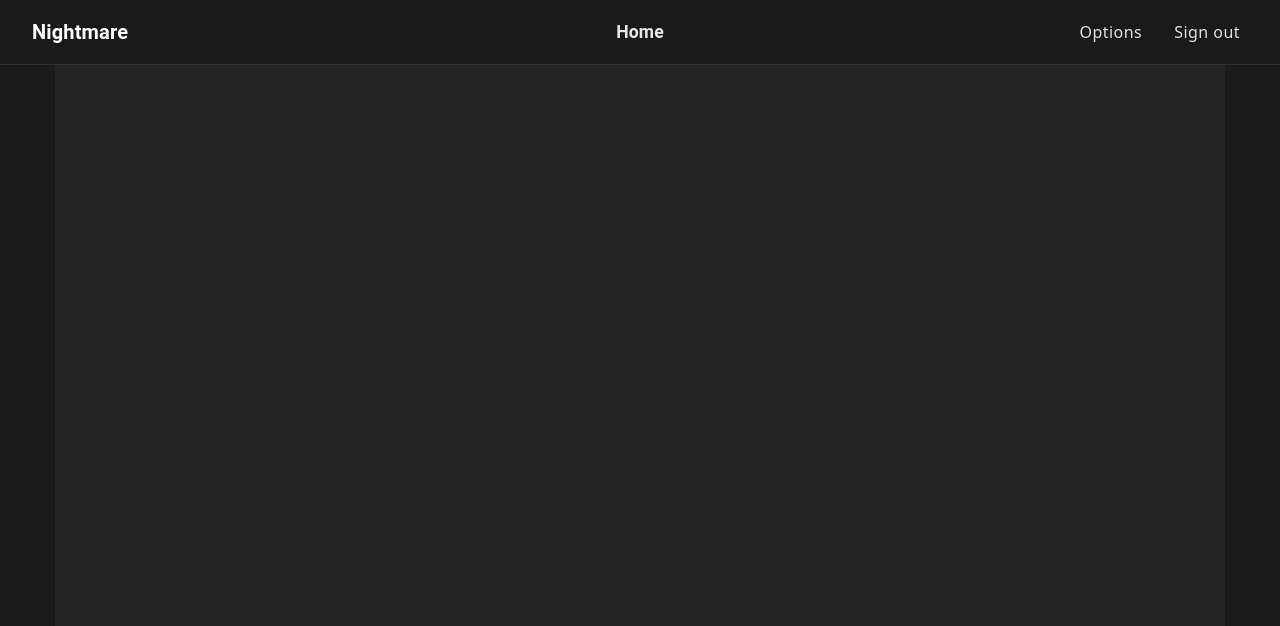
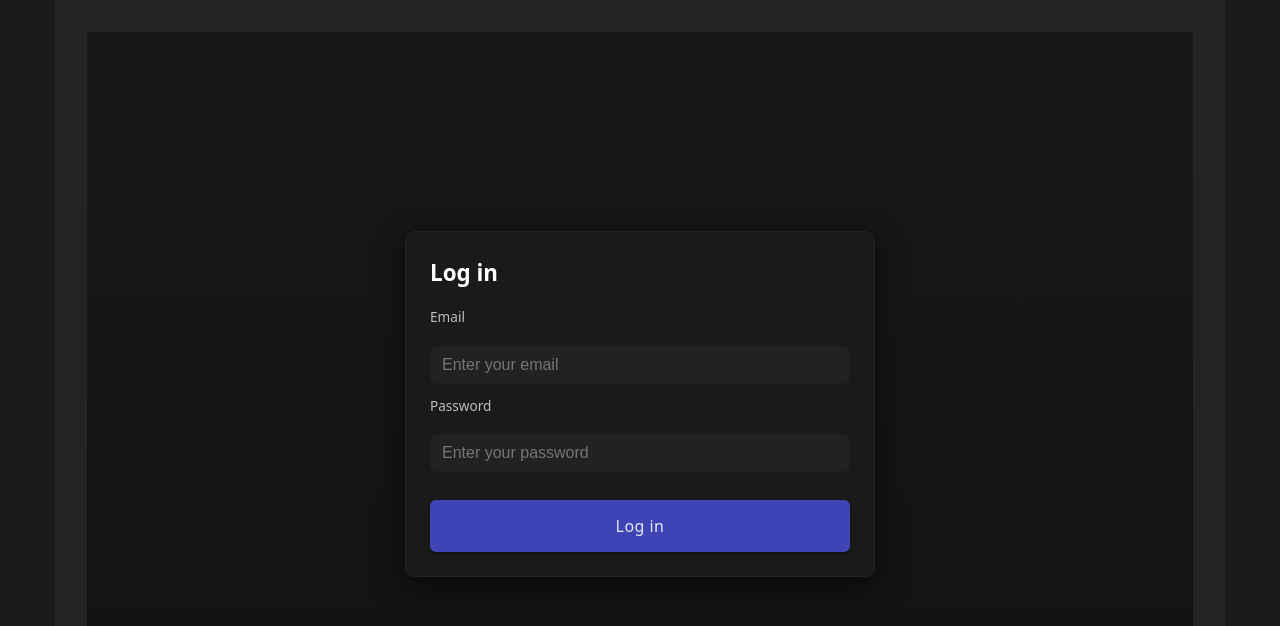
Before and after one commit to KarolisPetrovskis/Nightmare, a React (Vite) app in the folder frontend/: page /login in a window 1280 px wide. Shown: the top 626 px of the page. Built offline with nearby package versions, Linux system fonts and the light colour scheme; no server answers.

Commit message:
added basic login

```diff
--- a/frontend/src/App.tsx
+++ b/frontend/src/App.tsx
@@ -1,5 +1,5 @@
 import { useEffect, useState } from 'react';
-import { Routes, Route } from 'react-router-dom'
+import { Routes, Route, useLocation } from 'react-router-dom';
 import Navbar from './components/Navbar/Navbar';
 import Home from './pages/Home'
 import Forecast from './pages/Forecast'
@@ -9,6 +9,7 @@ import ServiceManagement from './pages/ServiceManagement/ServiceManagement';
 import ScheduleManagement from './pages/ScheduleManagement/ScheduleManagement';
 import CurrentScheduleManagement from './pages/CurrentScheduleManagement/CurrentScheduleManagement';
 import DishSelection from './pages/OrderManagement/DishSelection/DishSelection';
+import Login from './pages/Login/Login';
 
 export interface WeatherForecast {
   date: string;
@@ -17,6 +18,7 @@ export interface WeatherForecast {
 }
 
 export default function App() {
+  const location = useLocation();
   const [_data, setData] = useState<WeatherForecast[]>([]);
 
   useEffect(() => {
@@ -29,7 +31,7 @@ export default function App() {
   return (
     <>
       <div className="root-container">
-        <Navbar />
+        {location.pathname !== '/login' && <Navbar />}
         <div className="content-wrapper">
           <div className="side-container" />
           <main className="page-container">
@@ -42,6 +44,7 @@ export default function App() {
               <Route path="/service-management" element={<ServiceManagement />} />
               <Route path="/schedule-management" element={<ScheduleManagement />} />
               <Route path="/current-schedule-management/:date" element={<CurrentScheduleManagement />} />
+              <Route path="/login" element={<Login />} />
             </Routes>
           </main>
           <div className="side-container" />
--- a/frontend/src/components/NavBar/Navbar.tsx
+++ b/frontend/src/components/NavBar/Navbar.tsx
@@ -12,9 +12,7 @@ const links = [
 export default function Navbar() {
   const location = useLocation();
 
-  // Get current page name from route
   const getCurrentPageTitle = () => {
-    // Check for current-schedule-management route (dynamic route with date parameter)
     if (location.pathname.startsWith('/current-schedule-management/')) {
       return 'Current Schedule Management';
     }
--- /dev/null
+++ b/frontend/src/pages/Login/Login.css
@@ -0,0 +1,71 @@
+/* dark-themed centered login card matching app style */
+
+.login-root {
+  display: flex;
+  align-items: center;
+  justify-content: center;
+  height: 87vh; /* leave room if appbar present */
+  padding: 24px;
+  background: linear-gradient(180deg, #181818 0%, #121212 100%);
+  color: rgba(255,255,255,0.9);
+}
+
+.login-card {
+  width: 420px;
+  max-width: 100%;
+  background-color: #1a1a1a;
+  border: 1px solid rgba(255,255,255,0.04);
+  padding: 24px;
+  border-radius: 10px;
+  box-shadow: 0 8px 30px rgba(0,0,0,0.6);
+}
+
+.login-title {
+  margin: 0 0 18px 0;
+  font-size: 1.4rem;
+  font-weight: 600;
+  color: #fff;
+}
+
+.login-form {
+  display: flex;
+  flex-direction: column;
+  gap: 12px;
+}
+
+.field-label {
+  font-size: 0.85rem;
+  color: #bdbdbd;
+  margin-bottom: 6px;
+}
+
+.login-input {
+  padding: 10px 12px;
+  border-radius: 8px;
+  border: none;
+  background-color: #222;
+  color: white;
+  font-size: 1rem;
+}
+
+.login-input:focus {
+  outline: none;
+  background-color: #262626;
+  box-shadow: 0 0 0 2px rgba(100,108,255,0.12);
+}
+
+/* Provide size/spacing so shared button classes look correct here */
+.login-button {
+  width: 100%;
+  padding: 14px;
+  border-radius: 8px;
+  font-size: 1.1rem;
+  font-weight: 600;
+  text-transform: none !important;
+}
+
+/* keep material disabled style fallback */
+.login-button.Mui-disabled {
+  background-color: #2f2f2f !important;
+  color: #777 !important;
+}
--- /dev/null
+++ b/frontend/src/pages/Login/Login.tsx
@@ -0,0 +1,91 @@
+import React, { useState } from 'react';
+import { useNavigate } from 'react-router-dom';
+import Button from '@mui/material/Button';
+import SnackbarNotification from '../../components/SnackBar/SnackNotification';
+import './Login.css';
+
+export default function Login() {
+  const navigate = useNavigate();
+
+  const [email, setEmail] = useState('');
+  const [password, setPassword] = useState('');
+  const [loading, setLoading] = useState(false);
+
+  const [snackbar, setSnackbar] = useState({
+    open: false,
+    message: '',
+    type: 'success' as 'success' | 'error' | 'warning' | 'info',
+  });
+
+  function validateEmail(e: string) {
+    return /^[^\s@]+@[^\s@]+\.[^\s@]+$/.test(e);
+  }
+
+  const handleSubmit = (ev?: React.FormEvent) => {
+    if (ev) ev.preventDefault();
+    if (!validateEmail(email)) {
+      setSnackbar({ open: true, message: 'Please enter a valid email.', type: 'error' });
+      return;
+    }
+    if (!password || password.length < 6) {
+      setSnackbar({ open: true, message: 'Password must be at least 6 characters.', type: 'error' });
+      return;
+    }
+
+    setLoading(true);
+
+    // Simulate auth request — replace with real call
+    setTimeout(() => {
+      setLoading(false);
+      setSnackbar({ open: true, message: 'Login successful!', type: 'success' });
+      // After success navigate to home (or wherever)
+      setTimeout(() => navigate('/'), 600);
+    }, 900);
+  };
+
+  return (
+    <div className="login-root">
+      <div className="login-card">
+        <h2 className="login-title">Log in</h2>
+
+        <form className="login-form" onSubmit={handleSubmit}>
+          <label className="field-label">Email</label>
+          <input
+            className="login-input"
+            type="email"
+            placeholder="Enter your email"
+            value={email}
+            onChange={(e) => setEmail(e.target.value)}
+            autoComplete="username"
+          />
+
+          <label className="field-label">Password</label>
+          <input
+            className="login-input"
+            type="password"
+            placeholder="Enter your password"
+            value={password}
+            onChange={(e) => setPassword(e.target.value)}
+            autoComplete="current-password"
+          />
+
+          <Button
+            variant="contained"
+            className="item-action-button save-button active login-button"
+            type="submit"
+            disabled={loading}
+          >
+            {loading ? 'Logging in...' : 'Log in'}
+          </Button>
+        </form>
+      </div>
+
+      <SnackbarNotification
+        open={snackbar.open}
+        onClose={() => setSnackbar({ ...snackbar, open: false })}
+        message={snackbar.message}
+        type={snackbar.type}
+      />
+    </div>
+  );
+}
```
